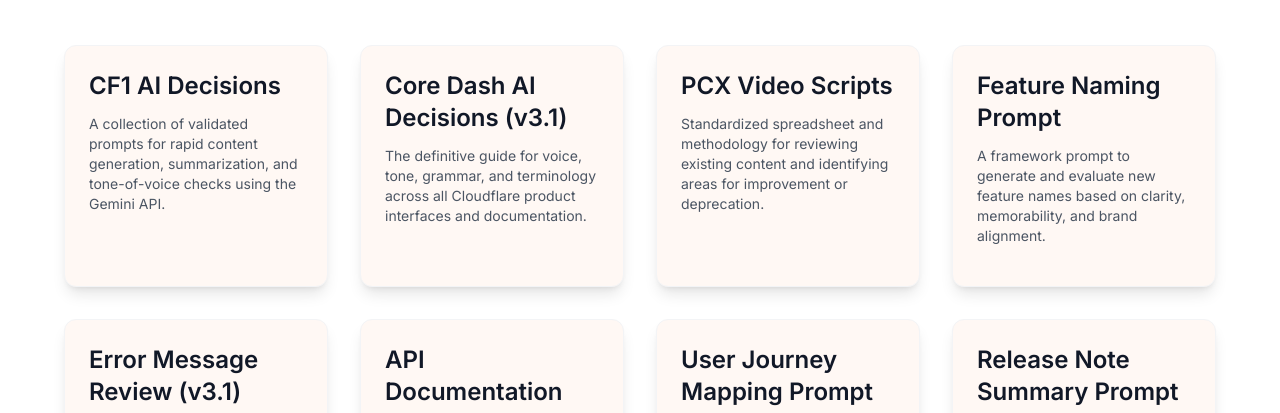
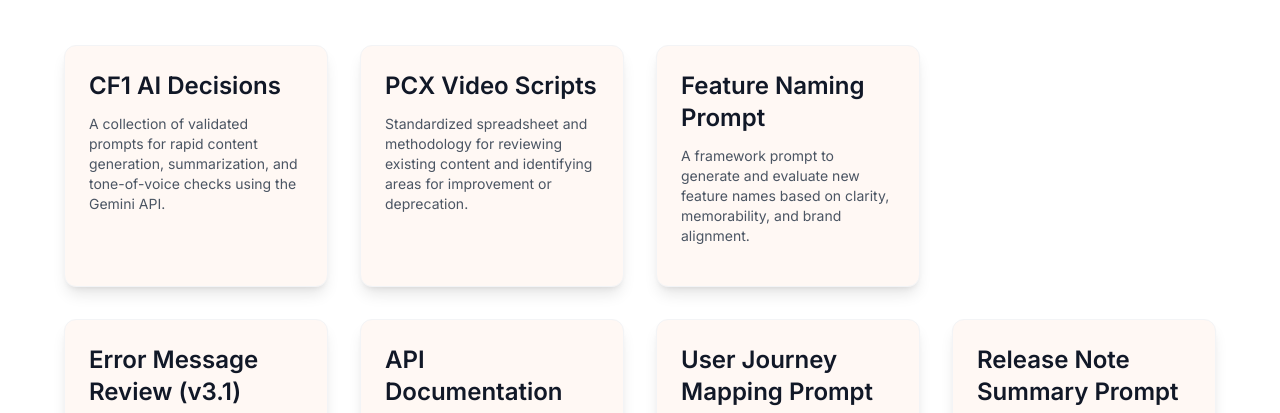
Before and after one commit to kcwilliamson/my-first-website, a plain HTML site: page index.html in a window 1280 px wide. Shown: the part 681-1094 px from the top of the page. Drawn offline with nearby package versions, Linux system fonts and the light colour scheme; no server answers.

Commit message:
Update index.html

```diff
--- a/index.html
+++ b/index.html
@@ -122,15 +122,6 @@
                     <p class="text-gray-600 mb-4 text-sm">A collection of validated prompts for rapid content generation, summarization, and tone-of-voice checks using the Gemini API.</p>
                 </div>
 
-                <!-- Asset Card 2: Core Dash AI Decisions (v3.1) -->
-                <div class="bg-cf-light p-6 rounded-xl shadow-lg hover:shadow-xl transition duration-300 border border-gray-100 cursor-pointer hover:shadow-2xl"
-                    onclick="showPromptModal(
-                        'Core Dash AI Decisions (v3.1)',
-                        'Using the Cloudflare Product Style Guide (v3.1), rewrite the following error message to be polite, actionable, and avoid jargon. Original message: "A 503 error occurred due to an invalid configuration state." New message:'
-                    )">
-                    <h3 class="text-2xl font-semibold mb-3 text-gray-900">Core Dash AI Decisions (v3.1)</h3>
-                    <p class="text-gray-600 mb-4 text-sm">The definitive guide for voice, tone, grammar, and terminology across all Cloudflare product interfaces and documentation.</p>
-                </div>
 
                 <!-- Asset Card 3: PCX Video Scripts -->
                 <div class="bg-cf-light p-6 rounded-xl shadow-lg hover:shadow-xl transition duration-300 border border-gray-100 cursor-pointer hover:shadow-2xl"
```
